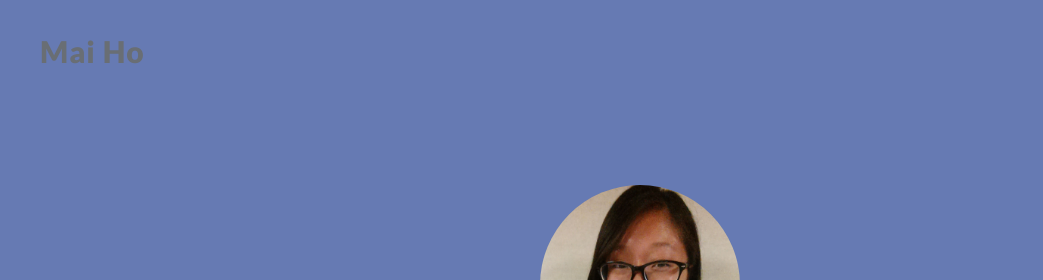
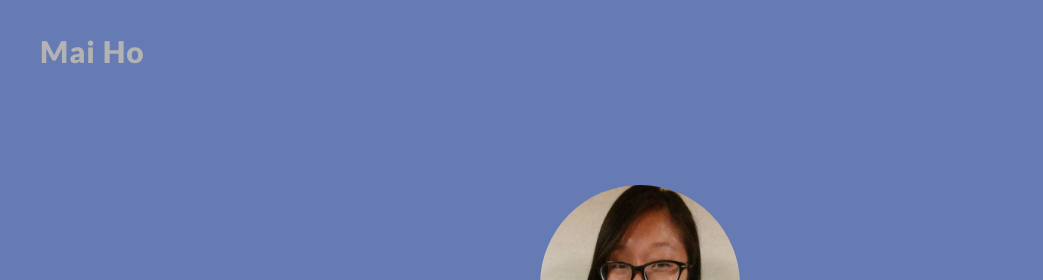
Before and after one commit to MaiHo/MaiHo.github.io, a plain HTML site: page index.html in a window 1280 px wide. In both pictures the pointer is over the link "Mai Ho". Shown: the top 280 px of the page, 0-1043 px from the left. Drawn offline with Linux system fonts and the light colour scheme; files whose address does not match are found by name.

Commit message:
Changed hover color

```diff
--- a/assets/css/style.css
+++ b/assets/css/style.css
@@ -483,5 +483,5 @@ input {
 #h .name-logo:hover,
 #h .name-logo:focus {
   text-decoration: none;
-  color:#696E74;
+  color:#b3b3b3;
 }
```
